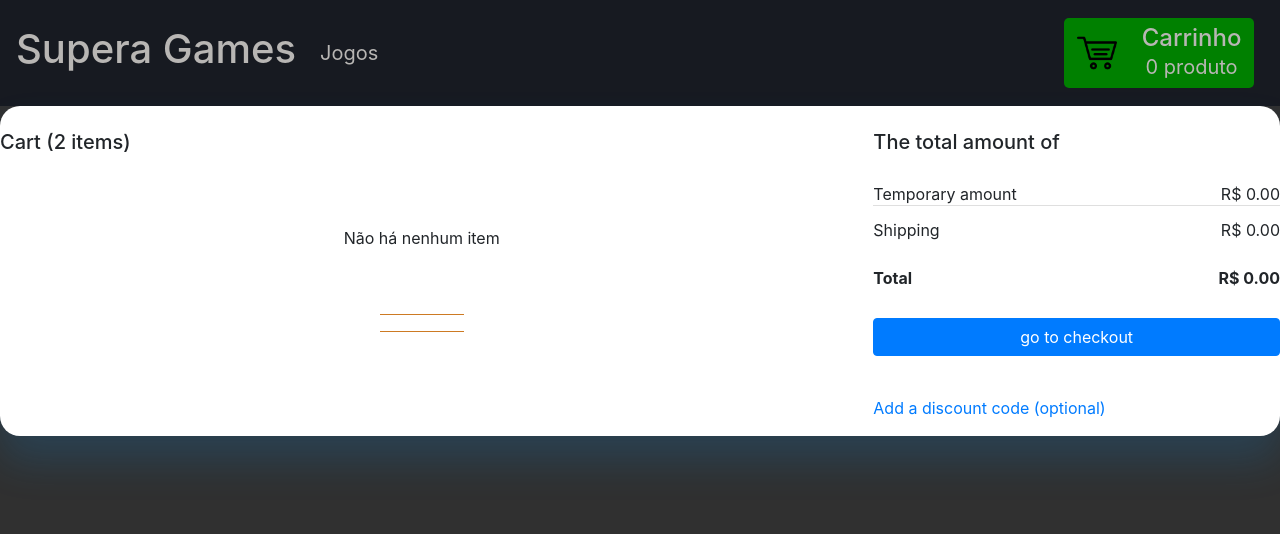
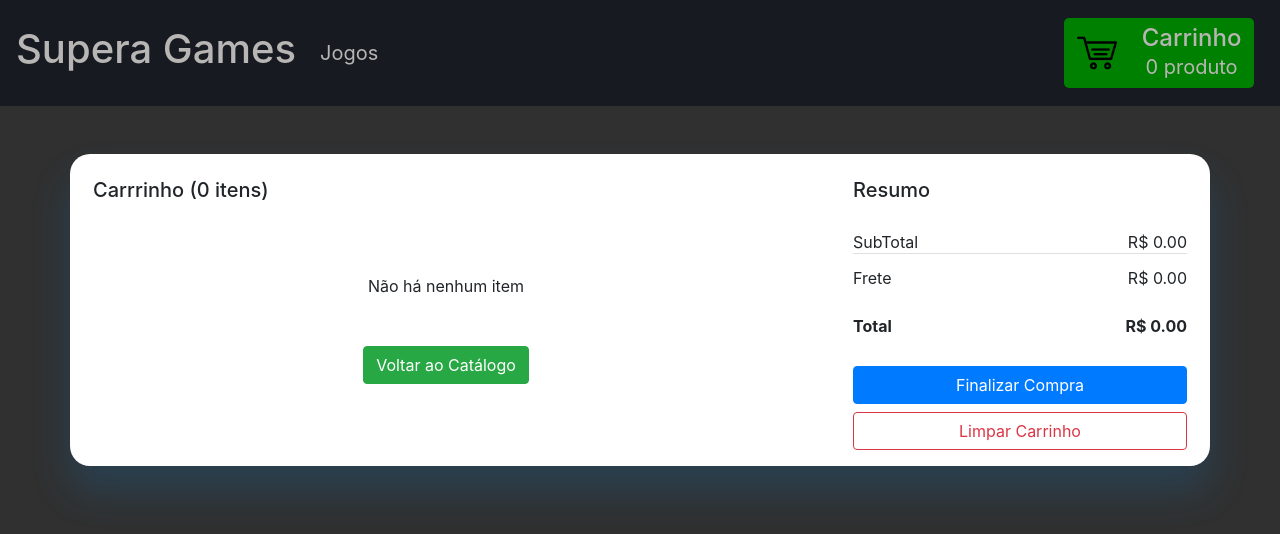
Before and after one commit to arthurleal98/Prova-Supera, a React (Create React App) app: page /cart in a window 1280 px wide. Shown: the top 534 px of the page. Built offline with nearby package versions, Linux system fonts and the light colour scheme.

Commit message:
resolução do bug fo botão deleteall e reformulção do layout

```diff
--- a/src/cart/Cart.css
+++ b/src/cart/Cart.css
@@ -7,8 +7,8 @@
 
 }
 hr{
-    background-color:rgb(228, 136, 39);
-    width: 10%;
+    background-color:rgb(216, 203, 189);
+    width: 90%;
 
 }
 #table-items{
@@ -51,9 +51,7 @@
 .header-thead{
     display: table-header-group;
 }
-.table-value-content{
 
-}
 .thead-th{
     font-size: 22;
 }
@@ -70,10 +68,7 @@
     border-top: 1px solid #dee2e6;
 }
 
-.buttonsqtdd{
 
-
-}
 .icon-qtd{    transition: 0.2s;
     border-radius: 100%;
     width: 100%;
@@ -102,26 +97,21 @@
     border-radius: 20px;
     box-shadow: 0px 25px 40px #1687d933;
    }
-
-   .Header{
-    margin: auto;
-    width: 90%;
-    height: 15%;
-    display: flex;
-    justify-content: space-between;
-    align-items: center;
-   }
-   .Heading{
+.buttons-qtd{
+    width: 30px;
+    height: 20px;
+    align-self: center;
+    transition: 0.2s;
+}
+.buttons-qtd:hover{
+    background-color: #3d5e79;
+}
+.quantity{
     font-size: 20px;
-    font-family: ‘Open Sans’;
-    font-weight: 700;
-    color: #2F3841;
-   }
-   .Action{
-    font-size: 14px;
-    font-family: ‘Open Sans’;
-    font-weight: 600;
-    color: #E44C4C;
-    cursor: pointer;
-    border-bottom: 1px solid #E44C4C;
-   }
+}
+#remove-item{
+    color: rgb(163, 52, 32);
+}
+#remove-item:hover{
+    color: #3d5e79;
+}
--- a/src/cart/Cart.js
+++ b/src/cart/Cart.js
@@ -8,6 +8,7 @@
     const [subTotal, setSubTotal] = useState(0.0);
     const [total, setTotal] = useState(0.0);
     const [frete, setFrete] = useState(0.0);
+    const [padlock,setPadlock] = useState(false);
 
 
     const DeleteAll = ()=>{
@@ -15,11 +16,6 @@
         setTrocaEstado(!trocaEstado)
         }
     useEffect(()=>{
-        if(props.cart.length>1){
-                     setButton(<button className='btn btn-sucess' onClick={()=>{DeleteAll()}}>Remover Tudo</button>);
-
-        }
-
         let subTotal = 0;
         let frete = 0;
         let total = 0;
@@ -39,7 +35,7 @@
         setFrete(frete);
         setSubTotal(subTotal.toFixed(2));
         setTotal(total.toFixed(2));
-    },[trocaEstado,button,frete,subTotal,total])
+    },[trocaEstado,button,frete,subTotal,total,padlock])
     const stylePCarrinho={
         fontSize:22,
         color:'#b8b6b4',
@@ -53,50 +49,39 @@
         height:'100%'
     }
 
-    return(<div className='Cart-Container transition' style={styleTest}>
+    return(<div className='Cart-Container transition container my-5' style={styleTest}>
         <section>
 
-<div class="row">
+<div className="row">
 
-  <div class="col-lg-8">
+  <div className="col-lg-8">
 
-    <div class="mb-3">
-      <div class="pt-4 wish-list">
+    <div className="mb-3 mr-2">
+      <div className="pt-4 ">
 
-        <h5 class="mb-4">Cart (<span>2</span> items)</h5>
+        <h5 className="mb-4 ml-2">Carrrinho (<span>{props.qtdItems}</span> itens)</h5>
+        <ItemsCart setPadlock={setPadlock} cart={props.cart} qtdItems={props.qtdItems}  setQtdItems={props.setQtdItems} setCart = {props.setCart} AddCart={props.AddCart} RemoveCart={props.RemoveCart} DeleteItem={props.DeleteItem} DeleteAll={props.DeleteAll}/>
+        </div>
+    </div>
+ </div>
 
-        <ItemsCart cart={props.cart} qtdItems={props.qtdItems}  setQtdItems={props.setQtdItems} setCart = {props.setCart} AddCart={props.AddCart} RemoveCart={props.RemoveCart} DeleteItem={props.DeleteItem} DeleteAll={props.DeleteAll}/>
+  <div className="col-lg-4 ">
 
-        <hr class="mb-4"/>
+    <div className="mb-3 mx-2 ">
+      <div className="pt-4">
 
+        <h5 className="mb-3">Resumo</h5>
 
-
-      </div>
-    </div>
-
-
-
-
-
-  </div>
-
-  <div class="col-lg-4">
-
-    <div class="mb-3">
-      <div class="pt-4">
-
-        <h5 class="mb-3">The total amount of</h5>
-
-        <ul class="list-group list-group-flush">
-          <li class="list-group-item d-flex justify-content-between align-items-center border-0 px-0 pb-0">
-            Temporary amount
+        <ul className="list-group list-group-flush">
+          <li className="list-group-item d-flex justify-content-between align-items-center border-0 px-0 pb-0">
+            SubTotal
             <span>R$ {props.subTotal}</span>
           </li>
-          <li class="list-group-item d-flex justify-content-between align-items-center px-0">
-            Shipping
+          <li className="list-group-item d-flex justify-content-between align-items-center px-0">
+            Frete
             <span>{props.frete}</span>
           </li>
-          <li class="list-group-item d-flex justify-content-between align-items-center border-0 px-0 mb-3">
+          <li className="list-group-item d-flex justify-content-between align-items-center border-0 px-0 mb-3">
             <div>
               <strong>Total</strong>
 
@@ -105,30 +90,14 @@
           </li>
         </ul>
 
-        <button type="button" class="btn btn-primary btn-block">go to checkout</button>
+        <button type="button" className="btn btn-primary btn-block">Finalizar Compra</button>
+        <button type="button" className="btn btn-outline-danger btn-block " onClick={()=>{DeleteAll()}}>Limpar Carrinho</button>
+
 
       </div>
     </div>
 
-    <div class="mb-3">
-      <div class="pt-4">
 
-        <a class="dark-grey-text d-flex justify-content-between" data-toggle="collapse" href="#collapseExample"
-          aria-expanded="false" aria-controls="collapseExample">
-          Add a discount code (optional)
-          <span><i class="fas fa-chevron-down pt-1"></i></span>
-        </a>
-
-        <div class="collapse" id="collapseExample">
-          <div class="mt-3">
-            <div class="md-form md-outline mb-0">
-              <input type="text" id="discount-code" class="form-control font-weight-light"
-                placeholder="Enter discount code"/>
-            </div>
-          </div>
-        </div>
-      </div>
-    </div>
 
   </div>
 
--- a/src/cart/ItemsCart.js
+++ b/src/cart/ItemsCart.js
@@ -1,4 +1,5 @@
 import { useEffect } from "react";
+import { Link } from "react-router-dom";
 import { useState } from "react/cjs/react.development";
 import products from '../products.json';
 
@@ -15,6 +16,9 @@
         paddingBottom:'3rem'
 
     }
+
+
+
 
     useEffect(()=>{
         const Add=(nome,preco)=>{
@@ -72,52 +76,57 @@
             })
             let arrayTd =[]
             arrayTd.push(
-                <div class="row mb-4">
-          <div class="col-md-5 col-lg-3 col-xl-3">
-            <div class="view zoom overlay z-depth-1 rounded mb-3 mb-md-0">
+                <div className="row mb-4">
+          <div className="col-md-5 col-lg-3 col-xl-3">
+            <div className="view zoom overlay z-depth-1 rounded mb-3 mb-md-0">
             <img className='img-fluid w-100' src={require('../assets/'+srcImg).default} alt='img-product'/>
 
             </div>
           </div>
-          <div class="col-md-7 col-lg-9 col-xl-9">
+          <div className="col-md-7 col-lg-9 col-xl-9 " >
             <div>
-              <div class="d-flex justify-content-between">
+              <div className="d-flex justify-content-between">
                 <div>
                   <h5>{element.nome}</h5>
 
                 </div>
                 <div>
-                  <div class="def-number-input number-input safari_only mb-0 w-100">
-                    <button onClick={()=>{Remove(element.nome,precounitario)}}
-                      class="minus decrease">-</button>
-                    <p class="quantity">{element.qtdd}</p>
-                    <button onClick={()=>{Add(element.nome, precounitario)}}
-                      class="plus increase">+</button>
+                  <div className=" mb-0 w-100 d-flex">
+                    <div onClick={()=>{Remove(element.nome,precounitario)} }
+                      className="px-2 buttons-qtd"><svg xmlns="http://www.w3.org/2000/svg" width="16" height="16" fill="currentColor" className="bi bi-dash-lg" viewBox="0 0 16 16">
+                      <path d="M0 8a1 1 0 0 1 1-1h14a1 1 0 1 1 0 2H1a1 1 0 0 1-1-1z"/>
+                    </svg></div>
+                    <p className="quantity">{element.qtdd}</p>
+                    <div onClick={()=>{Add(element.nome, precounitario)} }
+                      className="px-2 buttons-qtd"><svg xmlns="http://www.w3.org/2000/svg" width="16" height="16" fill="currentColor" className="bi bi-plus-lg" viewBox="0 0 16 16">
+                      <path d="M8 0a1 1 0 0 1 1 1v6h6a1 1 0 1 1 0 2H9v6a1 1 0 1 1-2 0V9H1a1 1 0 0 1 0-2h6V1a1 1 0 0 1 1-1z"/>
+                    </svg></div>
                   </div>
-                  <small id="passwordHelpBlock" class="form-text text-muted text-center">
-                    (Note, 1 piece)
+                  <small id="passwordHelpBlock" className="form-text text-muted text-center">
+                    (Valor, unidade)
                   </small>
                 </div>
               </div>
-              <div class="d-flex justify-content-between align-items-center">
+              <div className="d-flex justify-content-between align-items-center">
                 <div>
-                  <a href="#!" type="button" class="card-link-secondary small text-uppercase mr-3" onClick={()=>{DeleteItem(element.nome)}}><i
-                      class="fas fa-trash-alt mr-1"></i> Remove item </a>
+                  <div   className="small text-uppercase mr-3" onClick={()=>{DeleteItem(element.nome)}} id='remove-item'><i
+                      className=" mr-1 "></i> Remover item </div>
 
                 </div>
-                <p class="mb-0"><span><strong id="summary">R$ {precounitario}</strong></span></p>
+                <p className="mb-0"><span><strong id="summary">R$ {precounitario}</strong></span></p>
               </div>
             </div>
           </div>
+          <hr/>
         </div>
             )
 
-            arrayItemsTr.push(<div key={element.nome}>{arrayTd}</div>)
+            arrayItemsTr.push(<div key={element.nome} >{arrayTd}</div>)
         })
 
         setShowItems(arrayItemsTr)
 
-    },[total,subTotal,frete,desconto,props.cart,desconto, trocaEstado,props.qtdItems])
+    },[total,subTotal,frete,desconto,desconto, trocaEstado])
     if(props.cart.length>0){
         return(
 
@@ -127,10 +136,12 @@
         )
     }
     else{
+
         return(
             <div className='text-center'>
                 <p style={styleEmpty}>Não há nenhum item</p>
-                <hr />
+                <Link to='/games' className='link'><button type="button" className="btn btn-success ">Voltar ao Catálogo</button></Link>
+
             </div>
 
 
```
